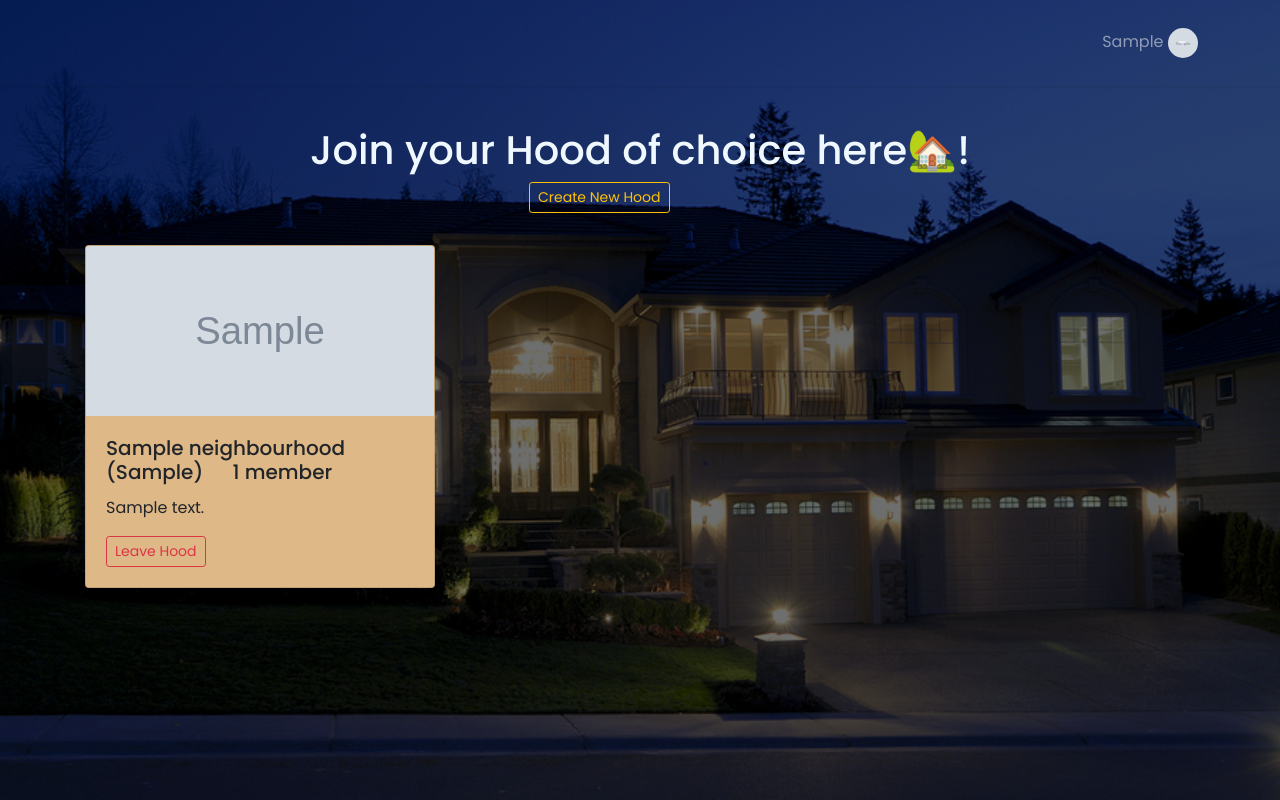
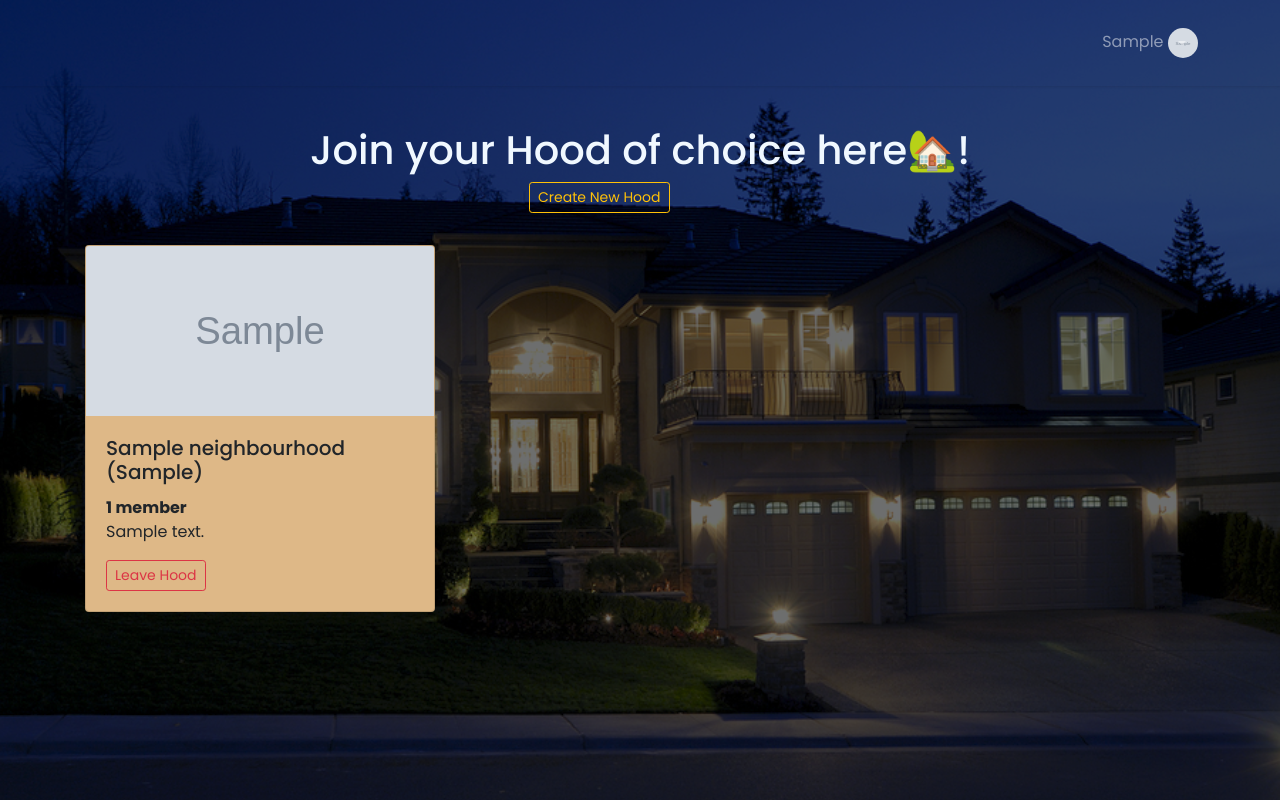
Before and after one commit to Kingsleymuturi/Hood-connections, a Django app: page / in a window 1280 px wide. Run offline with Django 3.2, Linux system fonts and the light colour scheme; a user stored in the database is signed in; tables that the repository leaves empty hold one stand-in row (values such as "Sample post"); grey boxes marked "Sample" are stand-in pictures; parts of the project's set-up code (start-up, migrations or seed data) failed here and were passed over; some libraries are stand-ins or nearby versions.

Commit message:
update index

```diff
--- a/hoodie/templates/index.html
+++ b/hoodie/templates/index.html
@@ -10,7 +10,8 @@
             <div class="card mb-4" style="min-height:340px; background-color: burlywood;">
                 <img src="{{ hood.hood_logo.url }}" class="card-img-top" alt="{{ hood.name }}" style="height: 170px;">
                 <div class="card-body">
-                    <h5 class="card-title">{{ hood.name }}  ({{hood.location}}) <span class="ml-4">{{hood.members.count}} member{{hood.members.count|pluralize}}</span></h5>
+                    <h5 class="card-title">{{ hood.name }}  ({{hood.location}})</h5>
+                    <span><strong>{{hood.members.count}} member{{hood.members.count|pluralize}}</strong></span>
                     <p class="card-text">{{hood.description}}</p>
                     {% if request.user.profile.neighbourhood == hood %}
                     <a href="{% url 'leave-hood' hood.id %}" class="btn btn-outline-danger btn-sm">Leave Hood</a>
```
